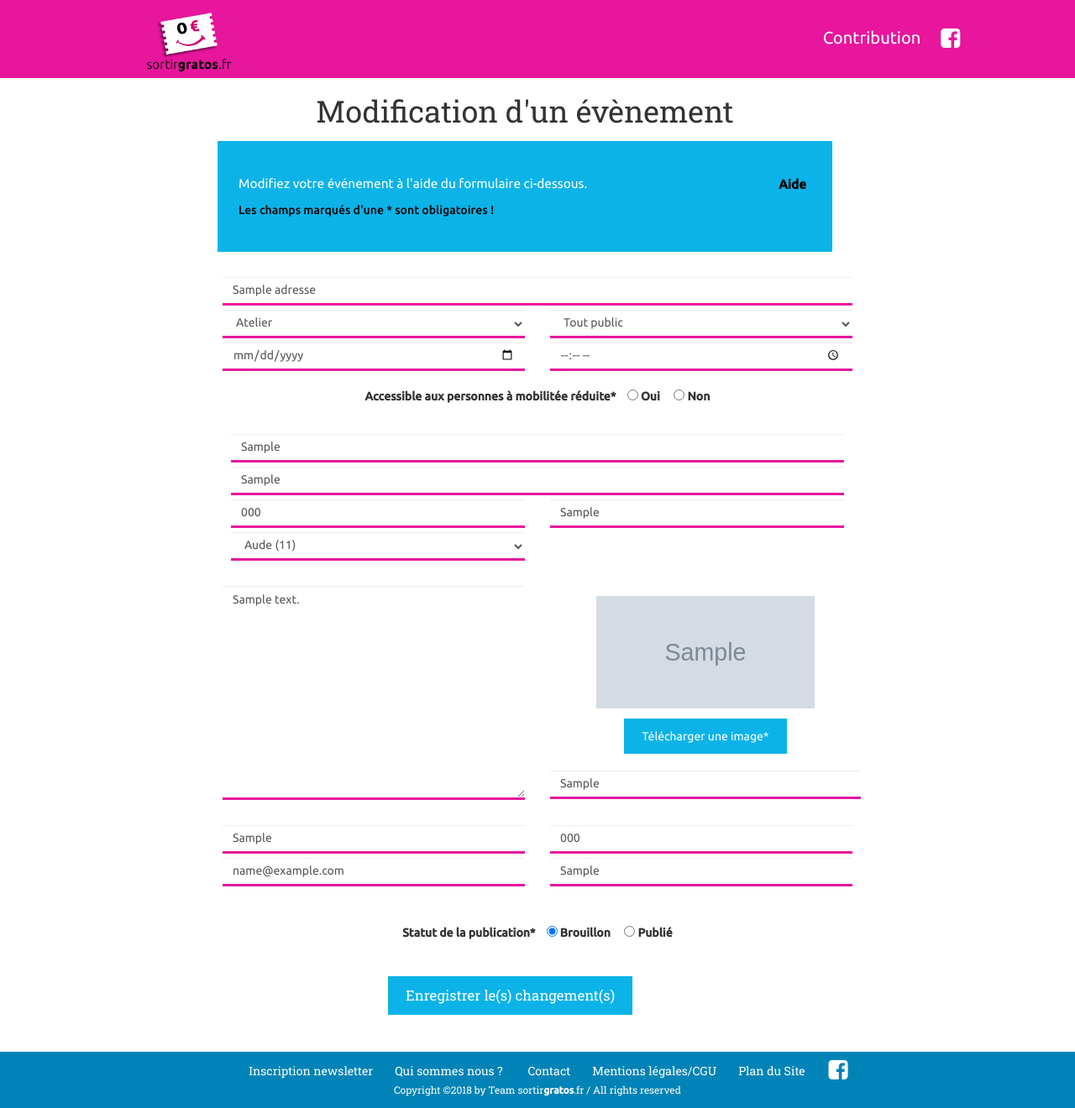
After one commit to vcoquinot/sortir, a PHP site: the page made by modifier-evenement.php in a window 1280 px wide. The commit adds this page. Shown: the whole page at 84% size. Run offline with PHP 8.4, Linux system fonts and the light colour scheme; tables that the repository leaves empty or names only in its code hold one stand-in row (values such as "Sample post"); grey boxes marked "Sample" are stand-in pictures; some libraries are stand-ins or nearby versions.

Commit message:
Marc
Tableau de bord 2 et modifier un événement

```diff
--- a/fonctions.php
+++ b/fonctions.php
@@ -246,7 +246,7 @@ function displayFormNouvelEvenement(){
                 <!-- ***************************************   -->
                 <div id="visuel" class="row visuel text-center">
                     <div class="col-md-4 text-center">
-                        <img id="visuel_evenement" src="images/image-grise.png" alt="image-grisée" title="Visuel de l'image"><!--270*140p-->
+                        <img id="visuel_evenement" src="images/image-grise.png" alt="image de placement" title="Visuel de l'image"><!--270*140p-->
                         <label for="fileToUpload" class="btn btn-light bt_bleu" title="Cliquez sur ce bouton pour télécharger le visuel de l'événement">Télécharger une image*</label>
                         <input id="fileToUpload" name="fileToUpload" class="input-file" type="file" required>
                         <input name="legende" type="text" class="form-control" placeholder="Légende" title="Légende du visuel (utile pour Google)">
--- a/footer.php
+++ b/footer.php
@@ -2,7 +2,7 @@
     <div class="row text-center">
 
         <div class="col-md-12 row-text-center">
-            <a href="inscription-newsletter.php"><h4>Inscription newsletter</h4></a><a href="qui-sommes-nous.php"><h4>Qui sommes nous ?</h4></a> <a href="contact.php"><h4>Contact</h4></a><a href="mentions-legales.php"><h4>Mentions légales/CGU</h4></a><a href="non-developpe.php"><h4>Plan du Site</h4></a><a href="non-developpe.php"><i class="fa fa-facebook-square fa-lg"></i></a>
+            <a href="inscription-newsletter.php"><h4>Inscription newsletter</h4></a><a href="qui-sommes-nous.php"><h4>Qui sommes nous ?</h4></a> <a href="contact.php"><h4>Contact</h4></a><a href="mentions-legales.php"><h4>Mentions légales/CGU</h4></a><a href="plan_site.php"><h4>Plan du Site</h4></a><a href="non-developpe.php"><i class="fa fa-facebook-square fa-lg"></i></a>
         </div>
 
     </div>
--- a/main.css
+++ b/main.css
@@ -35,7 +35,7 @@ a {
 
 input {
     outline: none;
-    -webkit-appearance: none;
+    /*-webkit-appearance: radio;*/
     border: none;
     border-bottom: 3px solid #E7169D;
     border-radius: 0;
@@ -137,9 +137,9 @@ header a:focus, header a:hover {
     /*  animation du bandeau bleu */
     position: relative;
     -webkit-animation-name: anim_bandeau; /* Safari 4.0 - 8.0 */
-    -webkit-animation-duration: 5s; /* Safari 4.0 - 8.0 */
+    -webkit-animation-duration: 3s; /* Safari 4.0 - 8.0 */
     animation-name: anim_bandeau;
-    animation-duration: 5s;
+    animation-duration: 3s;
 }
 
 #presentation h1{
@@ -405,6 +405,10 @@ ul.liPlanSite, ul.liPlanSite2, ul.liPlanSite3 {
     color: white;
 }
 
+.petit_lien {
+    font-size: 0.8em !important;
+}
+
 .backgroundRouge {
     background-color: #FF0000;
 }
--- /dev/null
+++ b/modifier-evenement.php
@@ -0,0 +1,296 @@
+<?php
+//verification session ouverte
+//if (!(isset($_POST['pseudo'])))
+//{
+//    session_start();
+//}
+
+//require_once("securite.php");
+//acces BDD
+require_once "acces-bdd.php";
+include "menu.php";
+include "fonctions.php";
+
+$id_evenement = "$_GET[id_evenement]";
+$donnees_bdd = $bdd->query("SELECT * FROM evenement, adresse WHERE evenement.id_adresse = adresse.id AND evenement.id=$_GET[id_evenement]");
+$valeurs= $donnees_bdd->fetch();
+
+
+
+?>
+<!DOCTYPE html>
+<html lang="en">
+<head>
+    <meta charset="utf-8">
+    <meta http-equiv="X-UA-Compatible" content="IE=edge">
+    <meta name="viewport" content="width=device-width, initial-scale=1">
+    <title>Sortirgratos.fr / Modification d'un évènement</title>
+    <link href="main.css"  type="text/css" rel="stylesheet">
+    <link href="https://fonts.googleapis.com/css?family=Roboto+Slab" rel="stylesheet">
+    <link href="https://fonts.googleapis.com/css?family=Ubuntu:400,500" rel="stylesheet">
+
+
+    <!-- Bootstrap -->
+    <link href="bootstrap/css/bootstrap.MIN.css" rel="stylesheet">
+    <link href="https://maxcdn.bootstrapcdn.com/font-awesome/4.3.0/css/font-awesome.min.css" rel="stylesheet">
+
+    <!-- HTML5 shim and Respond.js for IE8 support of HTML5 elements and media queries -->
+    <!-- WARNING: Respond.js doesn't work if you view the page via file:// -->
+    <!--[if lt IE 9]>
+    <script src="https://oss.maxcdn.com/html5shiv/3.7.3/html5shiv.min.js"></script>
+    <script src="https://oss.maxcdn.com/respond/1.4.2/respond.min.js"></script>
+    <![endif]-->
+
+    <script LANGUAGE="JavaScript">
+        function RedirectionJavascript(){
+            document.location.href="tableau-de-bord2.php"; //TODO changer le nom -------------------------------------------------
+        }
+    </script>
+
+</head>
+
+<body>
+
+
+
+<section id="introduction-nouvel-evenement" class="container-fluid">
+
+    <div class="col-md-12 row text-center">
+        <h1>Modification d'un évènement</h1>
+
+        <!-- Présentation -->
+        <section id="presentation" class="container">
+            <div class="row">
+                <p>Modifiez votre événement à l'aide du formulaire ci-dessous.<button type="button" class="bt_aide" onclick="alert('Les informations relatives à votre événement doivent être à la fois claires et détaillées afin de retenir l’attention de votre public.\n\n ->Titre : choisissez un titre explicite, synthétique et accrocheur.\n\n->Lieu : il peut s’agir d’un lieu-dit, d’un nom de salle... (ce champ n’est pas obligatoire).\n\n->Contact et téléphone : indiquez le nom et / ou prénom d’une personne dédiée et son numéro de téléphone (ces champs ne sont  pas obligatoires).\n\n->Image : téléchargez le visuel de votre événement ou une image en rapport avec celui-ci. Comme le titre, l’image doit être explicite. Les dimensions doivent être du 400x267px.\n\n->Site web : si vous avez un site, indiquez le lien vers la page d’accueil ou vers la page de l’événement.\n\n->Descriptif : expliquez en quelques lignes ce que vous proposez.\n\n->Brouillon : à tout moment vous avez la possibilité d’enregistrer votre événement sans le publier en cliquant sur ”Brouillon” et de revenir dessus plus tard.\n\n->Modifier l’événement : lorsque vous avez complété le formulaire, cliquez sur “Enregistrer le(s) changement(s)”')">Aide</button></p>
+                <div class="obligatoires">Les champs marqués d'une * sont obligatoires !</div>
+        </section>
+        <!-- Fin Présentation -->
+    </div>
+</section>
+
+
+<!-- ***************************************   -->
+<!-- Formulaire Modifier Evenement -->
+<!-- ***************************************   -->
+<section id="formulaire-nouvel-evenement" class="container">
+
+    <form method="POST" enctype="multipart/form-data">
+
+        <div class="row">
+            <div class="col-md-offset-2 col-md-8">
+                <input type="text" class="form-control" placeholder="Titre de l'événement*" name="titre" title="Titre de l'événement" value="<?php echo $valeurs['titre'] ;?>" required>
+            </div>
+
+            <div class="col-md-offset-2 col-md-4">
+                <select name="categorie" class="form-control" title="Catégorie dans laquelle l'événement va apparaître" required>
+                    <option value="Atelier" <?php if ($valeurs['categorie']=="Atelier") {echo "selected" ;} ?> >Atelier</option>
+                    <option value="Cinéma" <?php if ($valeurs['categorie']=="Cinéma") {echo "selected" ;} ?> >Cinéma</option>
+                    <option value="Conférence" <?php if ($valeurs['categorie']=="Conférence") {echo "selected" ;} ?> >Conférence</option>
+                    <option value="Danse" <?php if ($valeurs['categorie']=="Danse") {echo "selected" ;} ?> >Danse</option>
+                    <option value="Expo" <?php if ($valeurs['categorie']=="Expo") {echo "selected" ;} ?> >Expo</option>
+                    <option value="Festival" <?php if ($valeurs['categorie']=="Festival") {echo "selected" ;} ?> >Festival</option>
+                    <option value="Fête" <?php if ($valeurs['categorie']=="Fête") {echo "selected" ;} ?> >Fête</option>
+                    <option value="Foire" <?php if ($valeurs['categorie']=="Foire") {echo "selected" ;} ?> >Foire</option>
+                    <option value="Musée" <?php if ($valeurs['categorie']=="Musée") {echo "selected" ;} ?> >Musée</option>
+                    <option value="Musique" <?php if ($valeurs['categorie']=="Musique") {echo "selected" ;} ?> >Musique</option>
+                    <option value="Salon" <?php if ($valeurs['categorie']=="Salon") {echo "selected" ;} ?> >Salon</option>
+                    <option value="Sport" <?php if ($valeurs['categorie']=="Sport") {echo "selected" ;} ?> >Sport</option>
+                </select>
+            </div>
+
+            <div class="col-md-4">
+                <select name="public" class="form-control" title="À qui s'adresse l'événement" required>
+                    <option value="Tout public" <?php if ($valeurs['public']=="Tout public") {echo "selected" ;} ?> >Tout public</option>
+                    <option value="Enfant" <?php if ($valeurs['public']=="Enfant") {echo "selected" ;} ?> >Enfant</option>
+                    <option value="Ado" <?php if ($valeurs['public']=="Ado") {echo "selected" ;} ?> >Ado</option>
+                    <option value="Adulte" <?php if ($valeurs['public']=="Adulte") {echo "selected" ;} ?> >Adulte</option>
+                </select>
+            </div>
+
+            <div class="col-md-offset-2 col-md-4">
+                <input name="date" type="date" class="form-control" placeholder="Date*" title="Date de l'événement" value="<?php echo $valeurs['date'] ;?>" required>
+            </div>
+
+            <div class="col-md-4">
+                <input name="heure" type="time" class="form-control" placeholder="Heure*" title="Heure de l'événement" value="<?php echo $valeurs['heure'] ;?>" required>
+            </div>
+
+            <div class="label-group row col-md-offset-2 col-md-8 marginTop text-center">
+                <label class="custom-control-input">Accessible aux personnes à mobilitée réduite*&nbsp;&nbsp;&nbsp;&nbsp;<input type="radio" name="acces_handicap" value="oui" <?php if ($valeurs['acces_handicap']=="oui") {echo "checked" ;} ?> required>&nbsp;Oui</label>
+                <label class="custom-control-input">&nbsp;&nbsp;&nbsp;&nbsp;<input type="radio" name="acces_handicap" value="non" <?php if ($valeurs['acces_handicap']=="non") {echo "checked" ;} ?> >&nbsp;Non</label>
+            </div>
+
+        </div>
+
+        <div class="col-md-12">
+            <p class="spacer"></p>
+        </div>
+
+        <div class="col-md-offset-2 col-md-8">
+            <input name="lieu" type="text" class="form-control" placeholder="Lieu-dit, nom de la salle…*" title="Comment s'appelle le lieu de l'événement" value="<?php echo $valeurs['lieu'] ;?>" required>
+            <input name="adresse" type="text" class="form-control" placeholder="Adresse*" title="Adresse de l'événement" value="<?php echo $valeurs['adresse'] ;?>" required>
+        </div>
+
+        <div class="col-md-offset-2 col-md-4">
+            <input name="code_postal" type="text" class="form-control" placeholder="Code postal*" title="Code postal" value="<?php echo $valeurs['code_postal'] ;?>" required>
+        </div>
+
+        <div class="col-md-4">
+            <input name="ville" type="text" class="form-control" placeholder="Ville*" title="Ville" value="<?php echo $valeurs['ville'] ;?>" required>
+        </div>
+
+        <div class="col-md-offset-2 col-md-4">
+            <select class="form-control" name="departement" title="Département où l'événement à lieu" required>
+                <option value="Aude" <?php if ($valeurs['departement']=="Aude") {echo "selected" ;} ?> >Aude (11)</option>
+                <option value="Gard" <?php if ($valeurs['departement']=="Gard") {echo "selected" ;} ?> >Gard (30)</option>
+                <option value="Hérault" <?php if ($valeurs['departement']=="Hérault") {echo "selected" ;} ?> >Hérault (34)</option>
+                <option value="Lozère" <?php if ($valeurs['departement']=="Lozère") {echo "selected" ;} ?> >Lozère (48)</option>
+                <option value="Pyrénées-Orientales" <?php if ($valeurs['public']=="Pyrénées-Orientales") {echo "selected" ;} ?> >Pyrénées-Orientales (66)</option>
+            </select>
+        </div>
+
+        <div class="col-md-12">
+            <p class="spacer"></p>
+        </div>
+
+        <div class="row">
+
+            <div class="col-md-offset-2 col-md-4">
+                <textarea name="descriptif" class="form-control" rows="12" placeholder="Descriptif de l'événement*" title="Détails de l'événement" required><?php echo $valeurs['descriptif'] ;?></textarea>
+            </div>
+
+            <!-- ***************************************   -->
+            <!-- Gestion téléchargement visuel événement -->
+            <!-- ***************************************   -->
+            <div id="visuel" class="row visuel text-center">
+                <div class="col-md-4 text-center">
+                    <img id="visuel_evenement" src="<?php echo $valeurs['chemin_image'] ;?>" alt="image de placement" title="Visuel de l'image"><!--270*140p-->
+
+
+                    <label for="fileToUpload" class="btn btn-light bt_bleu" title="Cliquez sur ce bouton pour télécharger le visuel de l'événement">Télécharger une image*</label>
+                    <input id="fileToUpload" name="fileToUpload" class="input-file" type="file" >
+
+
+                    <input name="legende" type="text" class="form-control" placeholder="Légende" title="Légende du visuel (utile pour Google)" value="<?php echo $valeurs['legende'] ;?>">
+                </div>
+
+
+            </div>
+        </div>
+
+        <div class="col-md-12">
+            <p class="spacer"></p>
+        </div>
+
+
+        <div class="row">
+            <div class="col-md-offset-2 col-md-4">
+                <input name="contact" type="text" class="form-control" placeholder="Contact" title="Nom de la personne à contacter pour obtenir plus d'infos" value="<?php if (!($valeurs['contact']=="Contact non renseigné")) {echo $valeurs['contact'] ;} ?>">
+            </div>
+
+            <div class="col-md-4">
+                <input name="tel" type="tel" class="form-control" placeholder="Téléphone" title="Téléphone du contact ou de l'organisateur" value="<?php if (!($valeurs['tel']=="Téléphone non renseigné")) {echo $valeurs['tel'] ;} ?>">
+            </div>
+
+            <div class="col-md-offset-2 col-md-4">
+                <input name="mail" type="email" class="form-control" placeholder="Email" title="Email du contact ou de l'organisateur" value="<?php if (!($valeurs['mail']=="Mail non renseigné")) {echo $valeurs['mail'] ;} ?>">
+            </div>
+
+            <div class="col-md-4">
+                <input name="site" type="text" class="form-control" placeholder="Site web" title="Site web de l'organisateur" value="<?php if (!($valeurs['site']=="#")) {echo $valeurs['site'] ;} ?>">
+            </div>
+        </div>
+
+        <div class="col-md-12">
+            <p class="spacer"></p>
+        </div>
+
+
+        <div class="row">
+            <div class="label-group row col-md-offset-2 col-md-8 marginTop text-center">
+                <label class="custom-control-input">Statut de la publication*&nbsp;&nbsp;&nbsp;&nbsp;<input type="radio" name="statut" value="brouillon" <?php if ($valeurs['statut']=="brouillon") {echo "checked" ;} ?> required>&nbsp;Brouillon</label>
+                <label class="custom-control-input">&nbsp;&nbsp;&nbsp;&nbsp;<input type="radio" name="statut" value="publié" <?php if ($valeurs['statut']=="publié") {echo "checked" ;} ?> >&nbsp;Publié</label>
+            </div>
+        </div>
+
+
+
+        <div class="col-md-12">
+            <p class="spacer"></p>
+        </div>
+
+        <!-- bouton création événement -->
+        <section id="bouton-creer-compte" class="container">
+            <div class="row text-center col-md-offset-2 col-md-7">
+                <button type="submit" class="btn btn-ligh bt_bleu">Enregistrer le(s) changement(s)</button>
+            </div>
+        </section>
+    </form>
+
+</section>
+
+
+<?php
+
+if (isset($_POST['titre'])) {
+
+            $adresse = addslashes(htmlspecialchars(strip_tags($_POST['adresse'])));
+            $code_postal = addslashes(htmlspecialchars(strip_tags($_POST['code_postal'])));
+            $ville = addslashes(htmlspecialchars(strip_tags($_POST['ville'])));
+            $id_adresse = $valeurs['id_adresse'];
+
+            $bdd->exec("UPDATE adresse SET `adresse`='$adresse', code_postal='$code_postal', ville='$ville' WHERE `id`='$id_adresse'");
+
+            $titre = addslashes(htmlspecialchars(strip_tags($_POST['titre'])));
+            $categorie = addslashes(htmlspecialchars(strip_tags($_POST['categorie'])));
+            $date = addslashes(htmlspecialchars(strip_tags($_POST['date'])));
+            $heure = addslashes(htmlspecialchars(strip_tags($_POST['heure'])));
+            $public = addslashes(htmlspecialchars(strip_tags($_POST['public'])));
+            $lieu = addslashes(htmlspecialchars(strip_tags($_POST['lieu'])));
+            $departement = addslashes(htmlspecialchars(strip_tags($_POST['departement'])));
+            $acces_handicap = addslashes(htmlspecialchars(strip_tags($_POST['acces_handicap'])));
+            $contact = addslashes(htmlspecialchars(strip_tags($_POST['contact'])));
+            $tel = addslashes(htmlspecialchars(strip_tags($_POST['tel'])));
+            $mail = addslashes(htmlspecialchars(strip_tags($_POST['mail'])));
+            $site = addslashes(htmlspecialchars(strip_tags($_POST['site'])));
+
+//            $chemin_image = addslashes(htmlspecialchars(strip_tags($target_file)));
+
+            $legende = addslashes(htmlspecialchars(strip_tags($_POST['legende'])));
+            $descriptif = addslashes(htmlspecialchars(strip_tags($_POST['descriptif'])));
+            $statut = addslashes(htmlspecialchars(strip_tags($_POST['statut'])));
+            $coup_d_coeur = "n";
+
+//            TODO ajouter l'id_utilisateur ! ! ! ! ! ! !!!!!!!!!!!!!!!!!!!!!!!!!!!!!!!!!!!!!!!!!!!!!!!!!!!!!!!!!!!!!!
+            $id_utilisateur = 4;
+
+    $bdd->exec("UPDATE `evenement` SET `titre`='$titre', `categorie`='$categorie', `date`='$date', `heure`='$heure', `public`='$public', `lieu`='$lieu', `departement`='$departement', `acces_handicap`='$acces_handicap', `contact`='$contact', `tel`='$tel', `mail`='$mail', `site`='$site', `legende`='$legende', `descriptif`='$descriptif', `statut`='$statut', `coup_d_coeur`='$coup_d_coeur' WHERE `id`='$id_evenement'");
+
+
+    ?>
+
+
+            <script LANGUAGE="JavaScript">
+                RedirectionJavascript();
+            </script>
+
+
+<?php
+}
+?>
+
+
+<!-- Footer -->
+<?php include ("footer.php");?>
+<!-- Fin Footer -->
+
+<!--  Javascript pour affichage image téléchargée  -->
+<script type="text/javascript" src="gestion_image.js"></script>
+
+
+<!-- jQuery (necessary for Bootstrap's JavaScript plugins) -->
+<script src="https://ajax.googleapis.com/ajax/libs/jquery/1.12.4/jquery.min.js"></script>
+<!-- Include all compiled plugins (below), or include individual files as needed -->
+<script src="bootstrap/js/bootstrap.min.js"></script>
+</body>
+</html>
--- a/non-developpe.php
+++ b/non-developpe.php
@@ -62,6 +62,7 @@ if (!(isset($_POST['pseudo'])))
                 <li>Compte Facebook</li>
                 <li>…</li>
                 <li>Plus tout ce que l'on aurait aimé développer</li>
+                <li>Conservation de la mise en forme (passage à la ligne) dans la description d'un événement</li>
             </ul>
         </div>
         <div  class="row">
```
Also changed, not shown: a jeter-----------/fonctions2.php (added, +170 -0 lines), tableau-de-bord2.php (added, +180 -0 lines), 2 other files.
